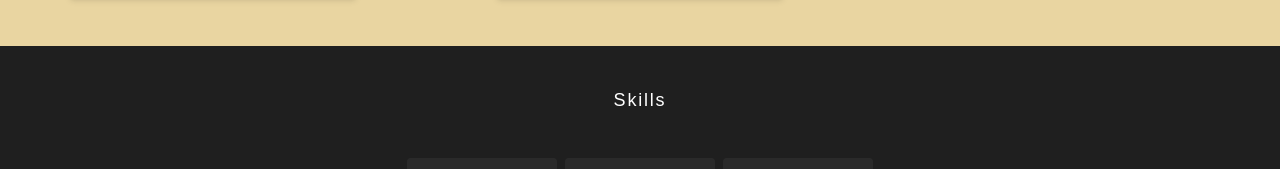
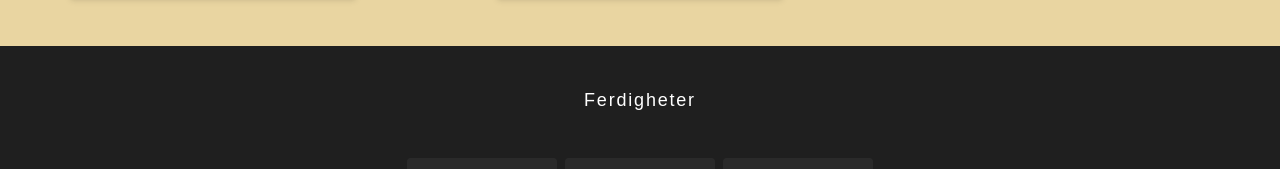
Before and after one commit to MathiasHS/portfolio, a React (Create React App) app: page / in a window 1280 px wide. Shown: the part 2098-2267 px from the top of the page. Built offline with nearby package versions, Linux system fonts and the light colour scheme.

Commit message:
endret skills til ferdigheter

```diff
--- a/src/components/sections/Skills/Skills.js
+++ b/src/components/sections/Skills/Skills.js
@@ -5,7 +5,7 @@ import SkillsList from "./components/SkillsList";
 export default function Skills(props) {
   return (
     <div className="flex flex-col items-center justify-center bg-primaryBlack min-h-[300px]">
-      <SectionTitle title="Skills" className="text-white" />
+      <SectionTitle title="Ferdigheter" className="text-white" />
 
       <SkillsList skills={props.skills} />
     </div>
```
